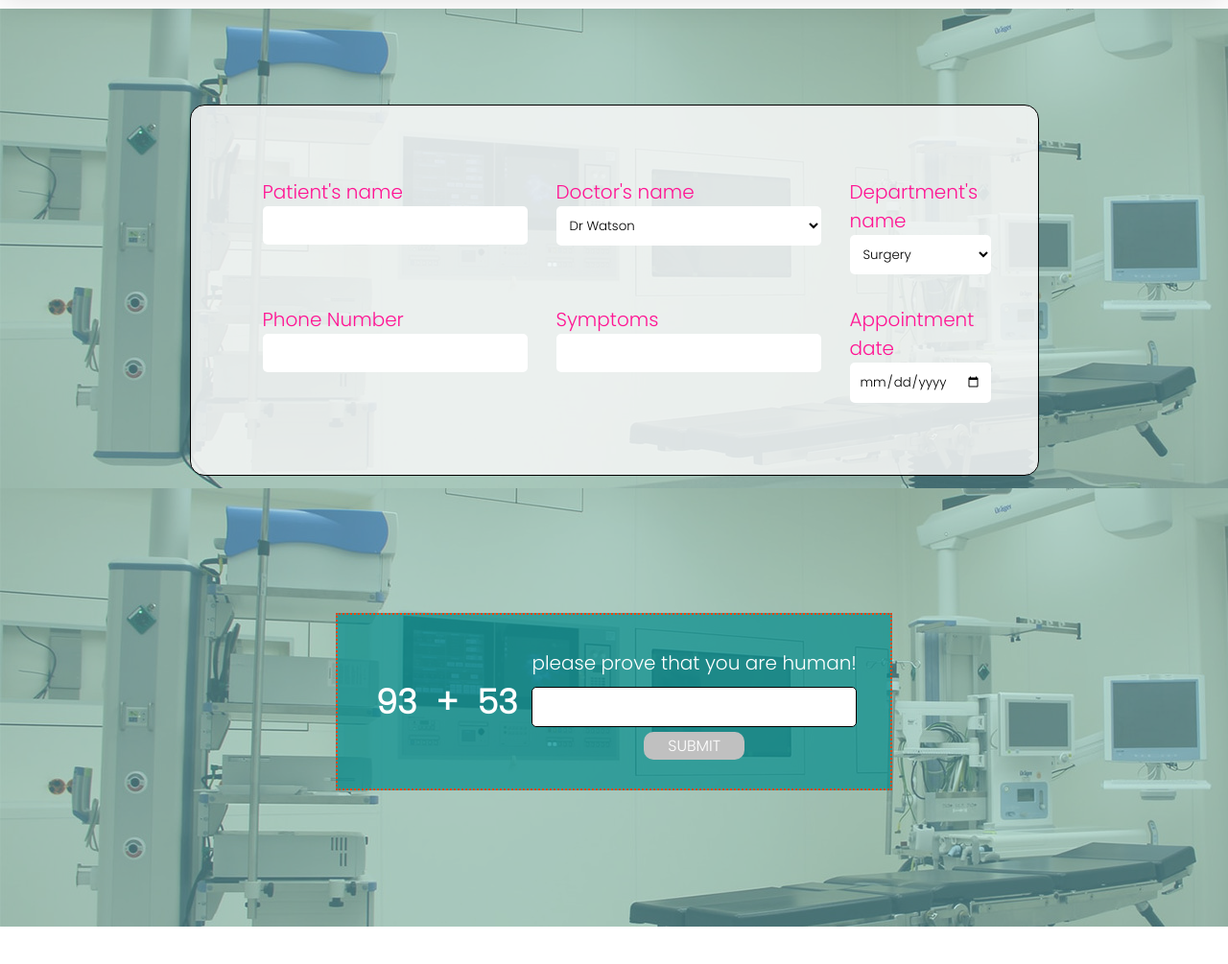
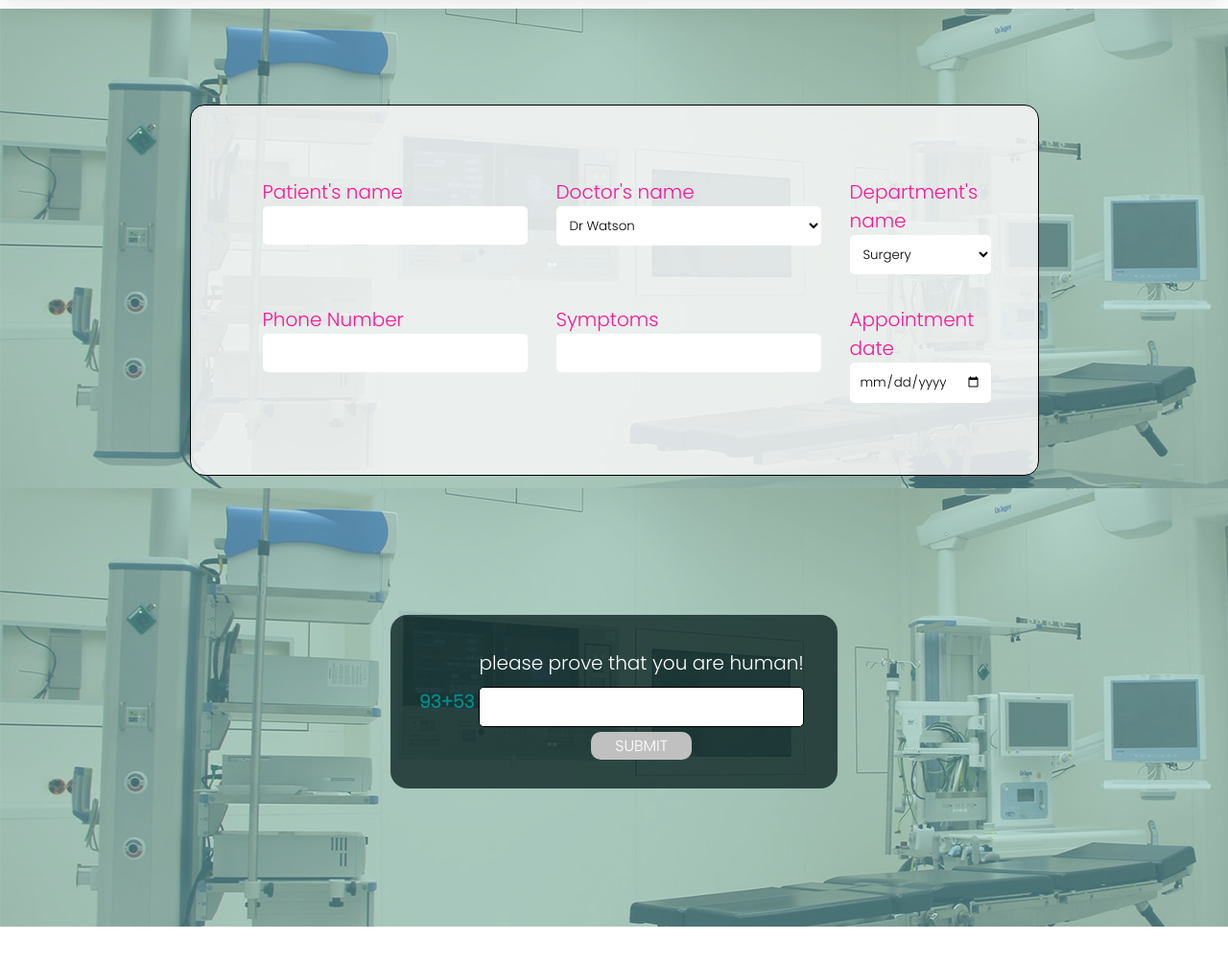
Before and after one commit to MrHumble21/course_work, a plain HTML site: page appointment.html in a window 1280 px wide. Shown: the part 91-1096 px from the top of the page at 96% size. Drawn offline with Linux system fonts and the light colour scheme.

Commit message:
design update

```diff
--- a/appointment.html
+++ b/appointment.html
@@ -96,9 +96,11 @@
         </form>
         <div id="val-wrapper" class="validation">
             <div class="val-numbers">
-                <h3 id="num-1" class="val-num-1"></h3>
-                <h3>+</h3>
-                <h3 id="num-2" class="val-num-2"></h3>
+                    <div class="flex-wrap">
+                        <h3 id="num-1" class="val-num-1"></h3>
+                        <h3>+</h3>
+                        <h3 id="num-2" class="val-num-2"></h3>
+                    </div>
                 <div class="val-input">
                     <h3 id="false-answer" style="color: red; text-align: center;"></h3>
                     <label for="user-input">
--- a/css/grid.css
+++ b/css/grid.css
@@ -310,3 +310,19 @@
 background-color:white !important;
     z-index: 100;
 }
+
+.flex-wrap{
+    display: flex;
+    justify-content: center;
+    align-items: center;
+}
+.val-numbers{
+    background-color: rgba(14, 38, 37, 0.8) !important;
+    border: none !important;
+    border-radius: 18px;
+    color: darkcyan !important;
+}
+.user{
+    color: darkcyan !important;
+
+}
```
